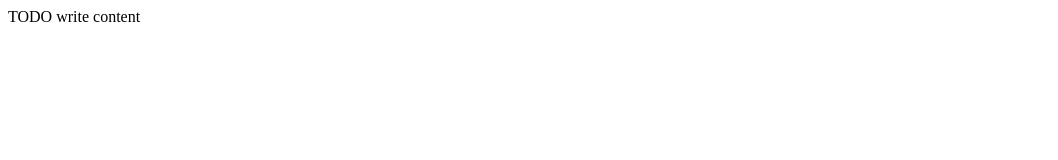
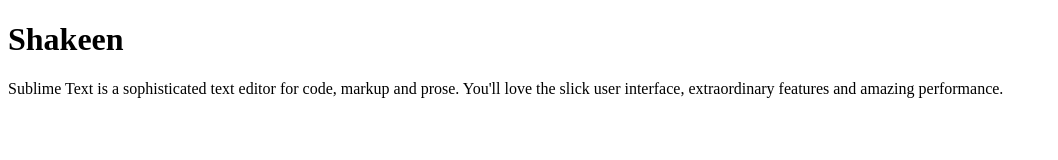
Before and after one commit to shakeen/hossain, a plain HTML site: page index.html in a window 1280 px wide. Shown: the whole page, without its empty margins (0-1058 px from the left). Drawn offline with Linux system fonts and the light colour scheme.

Commit message:
shakeen
It's my site

```diff
--- a/index.html
+++ b/index.html
@@ -11,6 +11,8 @@
         <meta name="viewport" content="width=device-width, initial-scale=1.0">
     </head>
     <body>
-        <div>TODO write content</div>
+        <h1>Shakeen</h1>
+        <p>Sublime Text is a sophisticated text editor for code, markup and prose.
+You'll love the slick user interface, extraordinary features and amazing performance.</p>
     </body>
 </html>
```
